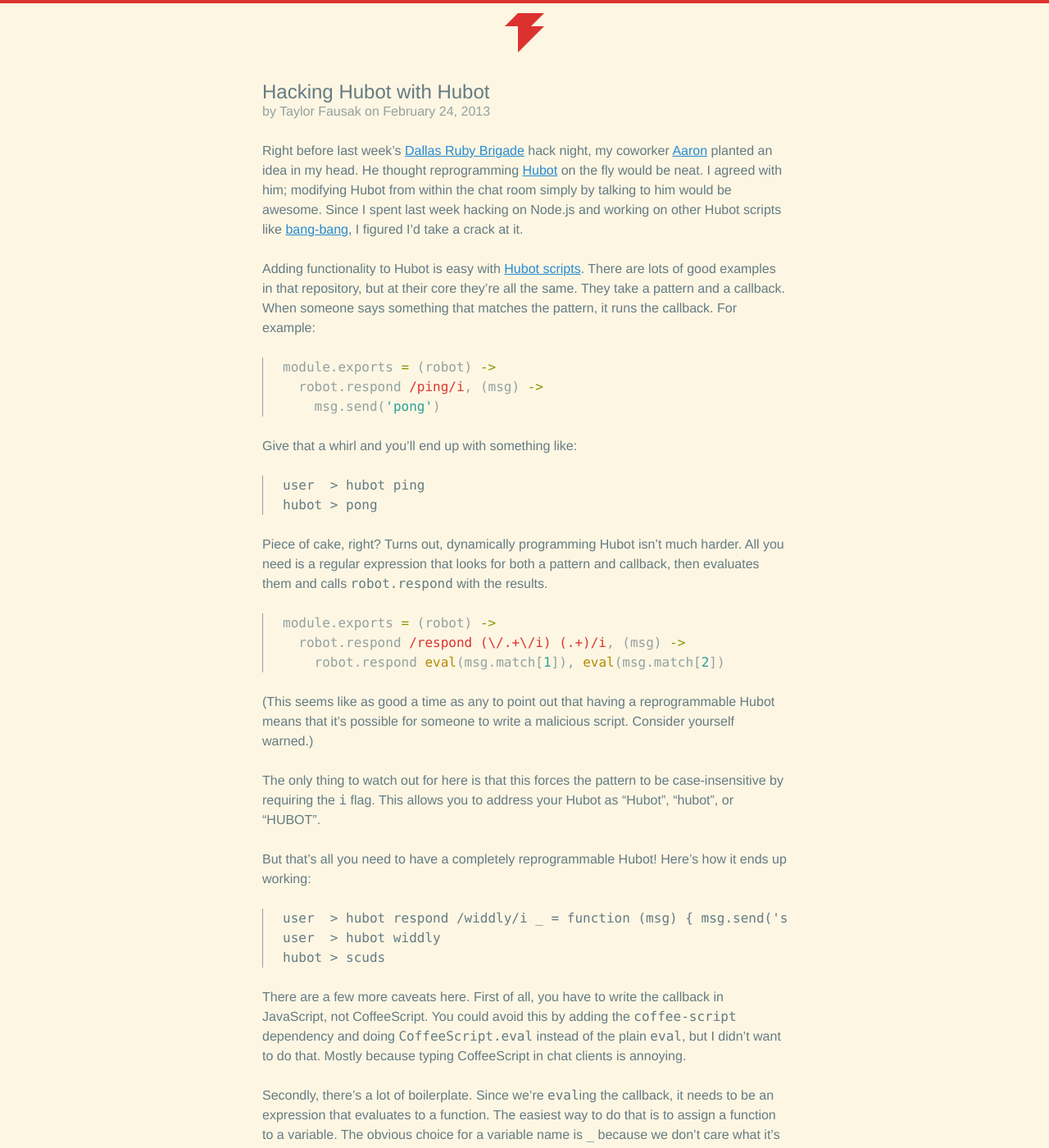
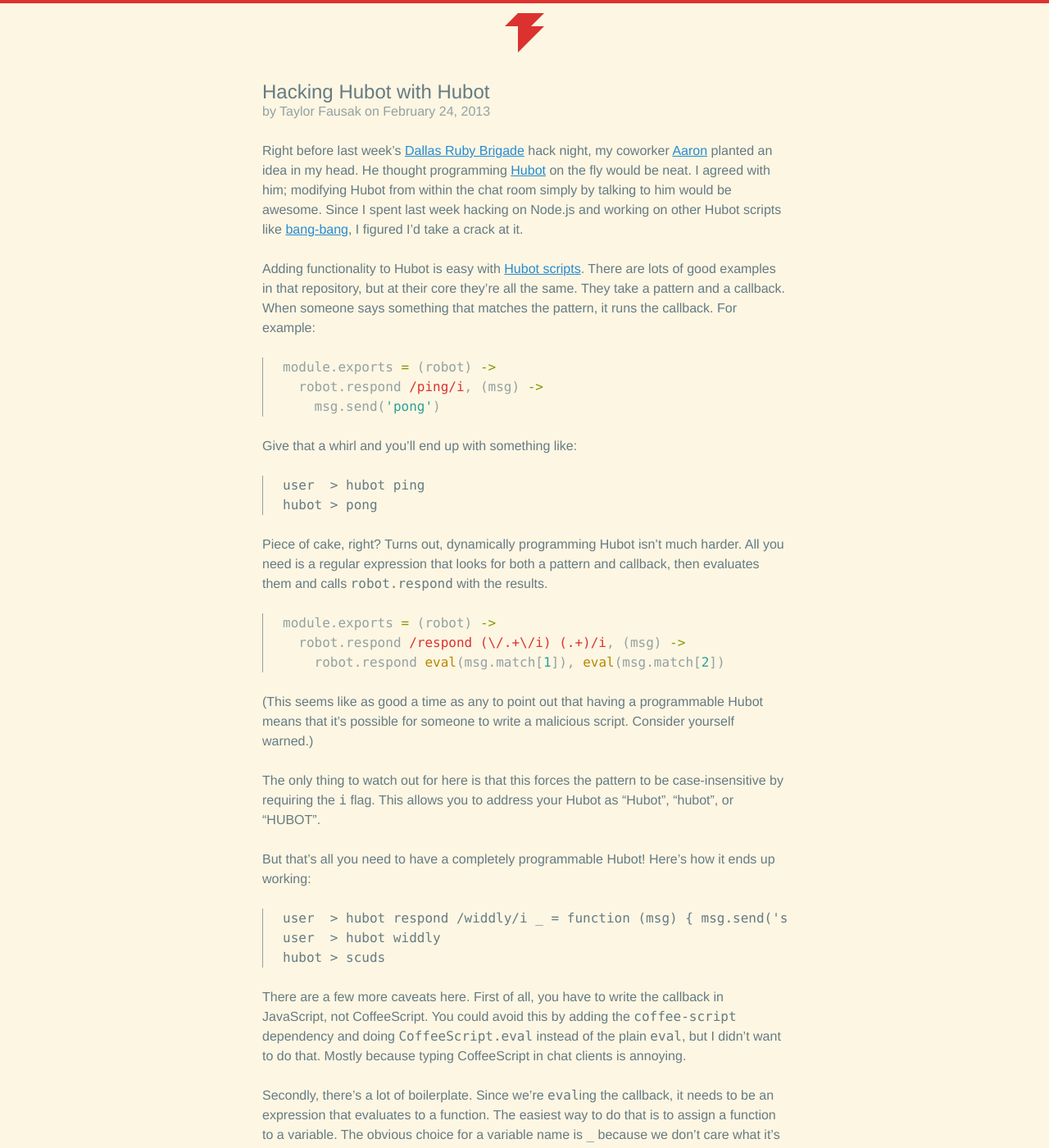
Before and after one commit to tfausak/tfausak.github.io, a Jekyll site: the page built from _posts/2013-02-24-hacking-hubot-with-hubot.md, in a window 1280 px wide and 1400 px high. Shown: the whole window at 82% size. Built offline with Jekyll 4.4.1, drawn with Linux system fonts in a browser that asks for light colours.

Commit message:
Replace "reprogram" with "program".
It's technically correct --- the best kind of correct!

```diff
--- a/_posts/2013-02-24-hacking-hubot-with-hubot.md
+++ b/_posts/2013-02-24-hacking-hubot-with-hubot.md
@@ -4,7 +4,7 @@
 ---
 
 Right before last week's [Dallas Ruby Brigade][1] hack night, my
-coworker [Aaron][2] planted an idea in my head. He thought reprogramming
+coworker [Aaron][2] planted an idea in my head. He thought programming
 [Hubot][3] on the fly would be neat. I agreed with him; modifying
 Hubot from within the chat room simply by talking to him would be
 awesome. Since I spent last week hacking on Node.js and working on
@@ -40,14 +40,14 @@
 {% endhighlight %}
 
 (This seems like as good a time as any to point out that having a
-reprogrammable Hubot means that it's possible for someone to write
+programmable Hubot means that it's possible for someone to write
 a malicious script. Consider yourself warned.)
 
 The only thing to watch out for here is that this forces the pattern
 to be case-insensitive by requiring the `i` flag. This allows you
 to address your Hubot as "Hubot", "hubot", or "HUBOT".
 
-But that's all you need to have a completely reprogrammable Hubot!
+But that's all you need to have a completely programmable Hubot!
 Here's how it ends up working:
 
     user  > hubot respond /widdly/i _ = function (msg) { msg.send('scuds'); }
```
